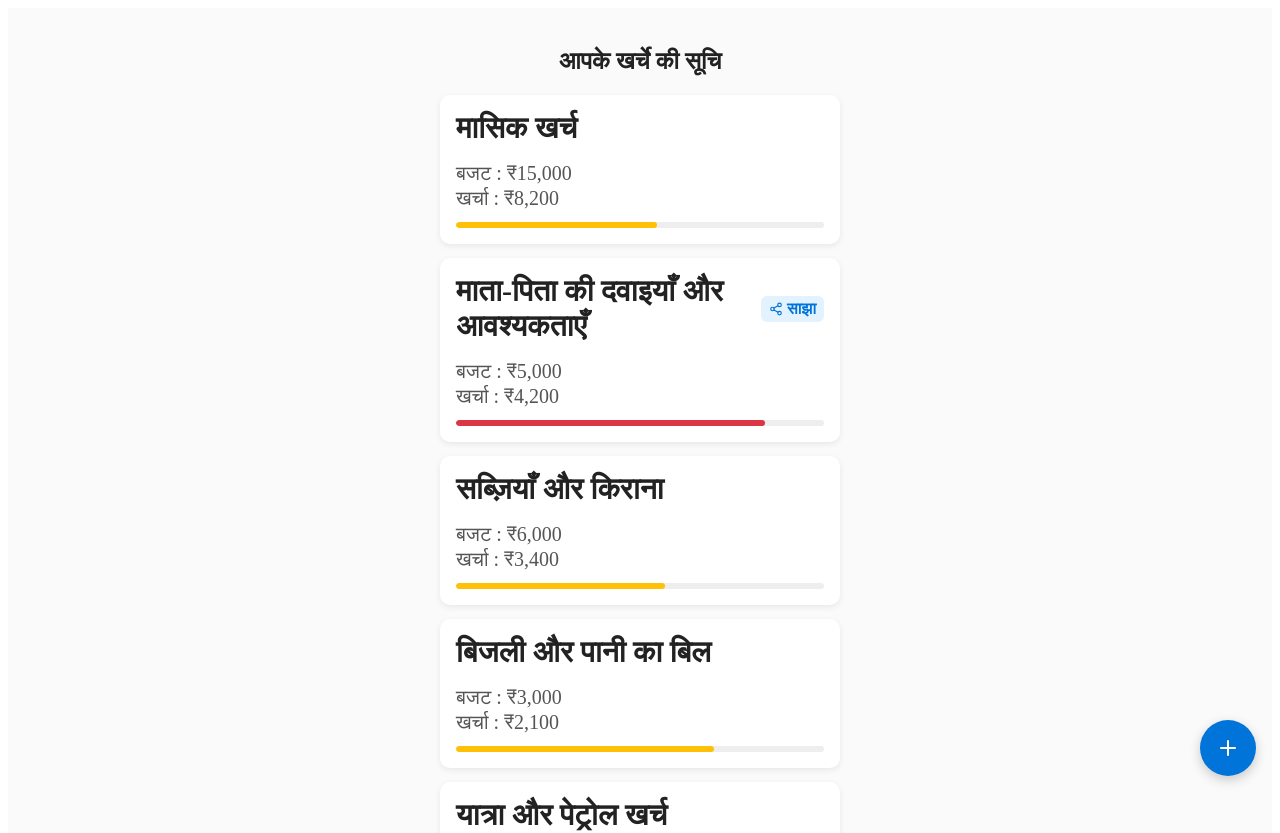
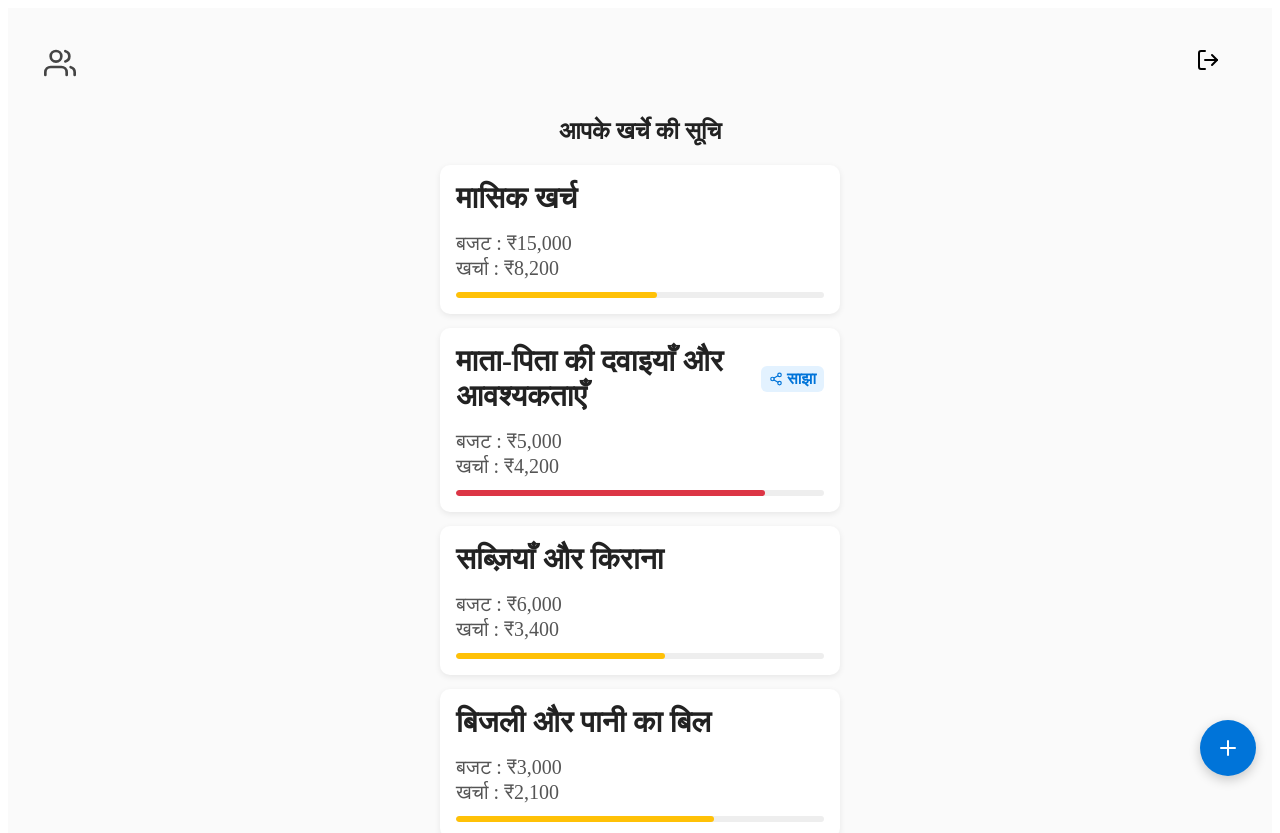
Before and after one commit to panchalshubham0608/khata-book, a React (Vite) app: page /khata-book/reports in a window 1280 px wide. Shown: the top 833 px of the page. Built offline with nearby package versions, Linux system fonts and the light colour scheme.

Commit message:
add user profile and logout button

```diff
--- a/src/components/ConfirmDialog.css
+++ b/src/components/ConfirmDialog.css
@@ -11,7 +11,7 @@
 
 /* Modal Container */
 .cd-container {
-  width: 320px;
+  width: 280px;
   background: white;
   padding: 20px;
   border-radius: 12px;
--- a/src/components/ReportsPage.css
+++ b/src/components/ReportsPage.css
@@ -104,3 +104,30 @@
 .add-report-btn:hover {
   background: #005bb5;
 }
+
+
+/* Top-bar container */
+.reports-topbar {
+    display: flex;
+    justify-content: space-between;
+    align-items: center;
+    padding: 12px 16px;
+}
+
+/* Profile icon */
+.reports-profile-icon {
+    font-size: 32px;
+    color: #444;
+    cursor: pointer;
+}
+
+/* Logout button */
+.reports-logout-btn {
+    border: none;
+    padding: 8px 16px;
+    border-radius: 6px;
+    font-size: 24px;
+    cursor: pointer;
+    transition: background 0.2s ease;
+    background-color: transparent;
+}
--- a/src/components/ReportsPage.tsx
+++ b/src/components/ReportsPage.tsx
@@ -1,5 +1,5 @@
 import { useState } from "react";
-import { FiShare2, FiPlus } from "react-icons/fi";
+import { FiShare2, FiPlus, FiUsers, FiLogOut } from "react-icons/fi";
 import { useNavigate } from "react-router-dom";
 import AmountModalInput from "./AmountModalInput";
 import "./ReportsPage.css";
@@ -69,8 +69,19 @@ const ReportsPage = () => {
         setIsModalOpen(false);
     };
 
+    const handleLogout = () => {
+        console.log("User logged out!");
+    };
+
     return (
         <div className="reports-container">
+            <div className="reports-topbar">
+                <FiUsers className="reports-profile-icon" />
+                <button className="reports-logout-btn" onClick={handleLogout}>
+                    <FiLogOut />
+                </button>
+            </div>
+
             <h2 className="reports-title">आपके खर्चे की सूचि</h2>
 
             <div className="reports-list-container">
```
